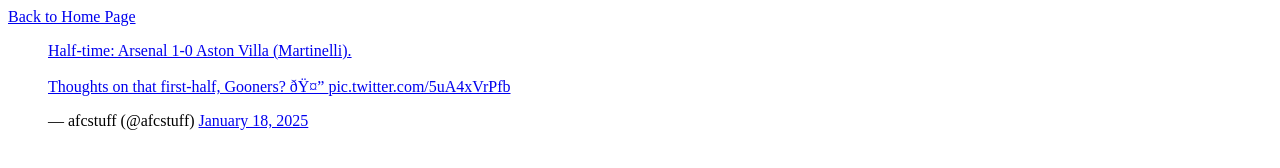
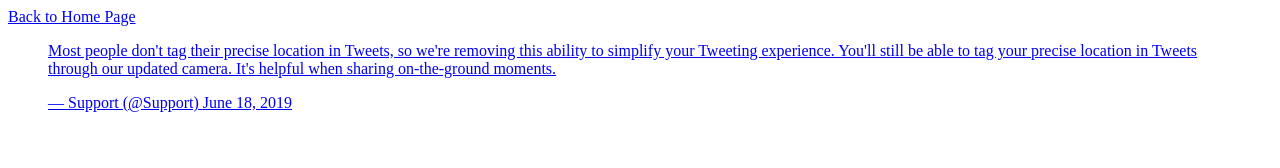
Before and after one commit to N-SilverJr/alu-web-development, a plain HTML site: page html_basic/tweets.html in a window 1280 px wide. Drawn offline with Linux system fonts and the light colour scheme.

Commit message:
Updated tweets.html

```diff
--- a/html_basic/tweets.html
+++ b/html_basic/tweets.html
@@ -5,7 +5,7 @@
 </head>
 <body>
 	<a href="index.html">Back to Home Page
-	<blockquote class="twitter-tweet"><p lang="en" dir="ltr">Half-time: Arsenal 1-0 Aston Villa (Martinelli).<br><br>Thoughts on that first-half, Gooners? 🤔 <a href="https://t.co/5uA4xVrPfb">pic.twitter.com/5uA4xVrPfb</a></p>&mdash; afcstuff (@afcstuff) <a href="https://twitter.com/afcstuff/status/1880681233581269111?ref_src=twsrc%5Etfw">January 18, 2025</a></blockquote> <script async src="https://platform.twitter.com/widgets.js" charset="utf-8"></script>
+	<blockquote class="twitter-tweet"><p lang="en" dir="ltr">Most people don&#39;t tag their precise location in Tweets, so we&#39;re removing this ability to simplify your Tweeting experience. You&#39;ll still be able to tag your precise location in Tweets through our updated camera. It&#39;s helpful when sharing on-the-ground moments.</p>&mdash; Support (@Support) <a href="https://twitter.com/Support/status/1141039841993355264?ref_src=twsrc%5Etfw">June 18, 2019</a></blockquote> <script async src="https://platform.twitter.com/widgets.js" charset="utf-8"></script>
 	</a>
 </body>
 </html>
```
